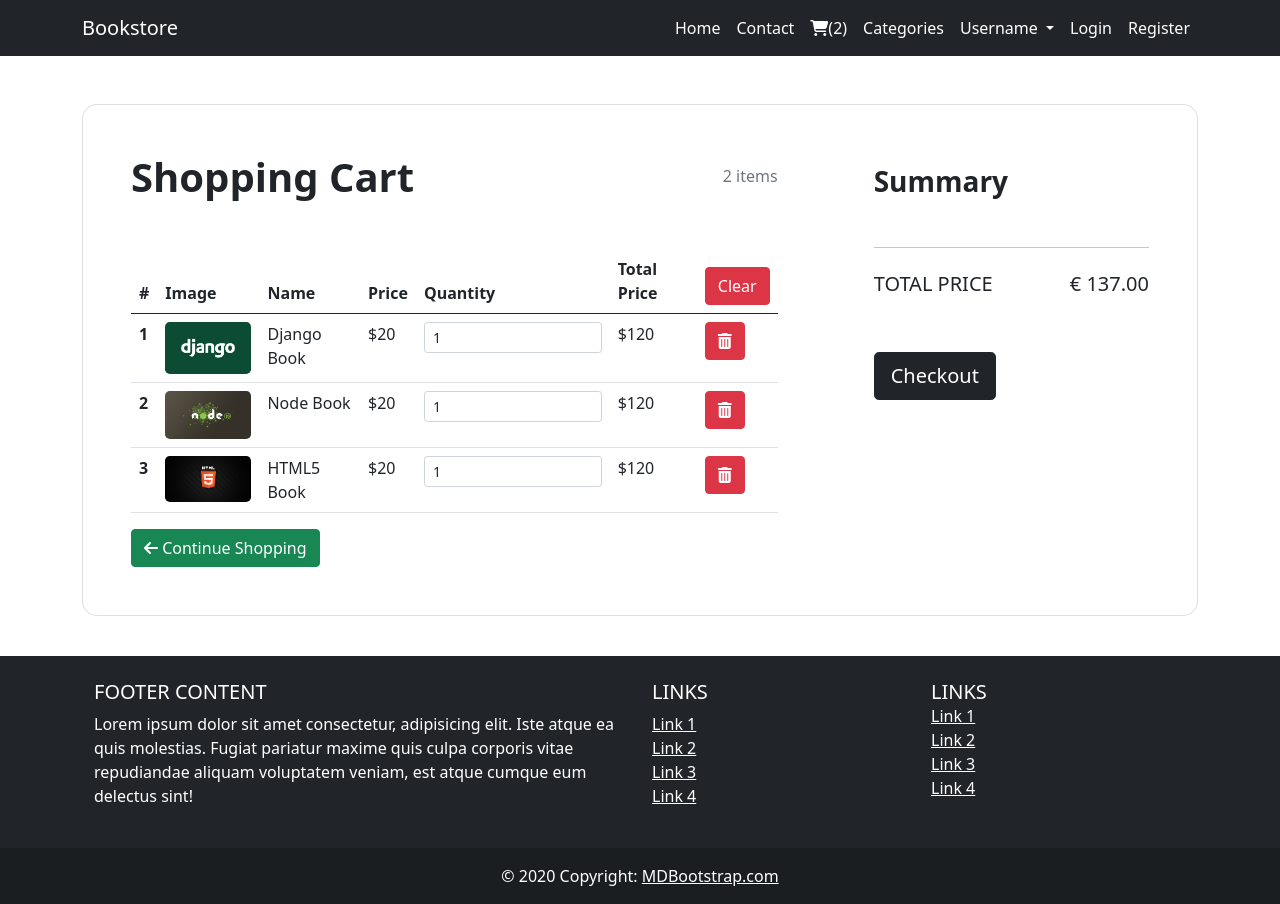
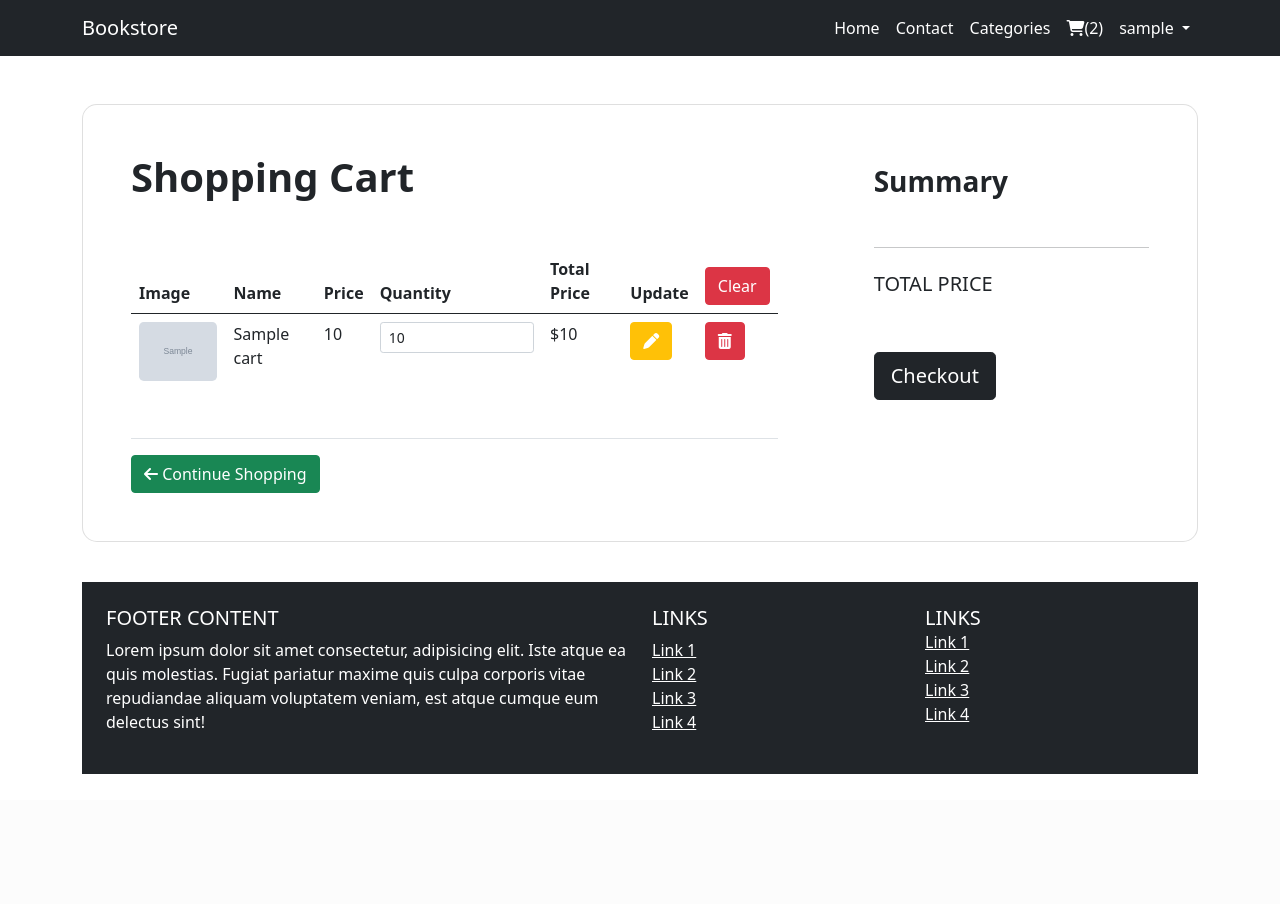
Before and after one commit to congsu1408/Book-Store, a PHP site: page /bookstore/shopping/cart.php in a window 1280 px wide. After the commit the page ends 774 px from the top, so only its background shows below. Run offline with PHP 8.4, Linux system fonts and the light colour scheme; the visitor is signed in with stand-in values (Sample User, id 1); tables that the repository leaves empty or names only in its code hold one stand-in row (values such as "Sample post"); grey boxes marked "Sample" are stand-in pictures; some libraries are stand-ins or nearby versions.

Commit message:
feat: showing Products in Cart

```diff
--- a/index.php
+++ b/index.php
@@ -15,7 +15,7 @@ require "includes/header.php" ?>
                     <img height="213px" class="card-img-top" src="images/<?php echo $product->image ?>">
                     <div class="card-body" >
                         <h5 class="d-inline"><b><?php echo $product->name ?></b> </h5>
-                        <h5 class="d-inline"><div class="text-muted d-inline"><?php echo $product->price ?></div></h5>
+                        <h5 class="d-inline"><div class="text-muted d-inline"><?php echo $product->price ?>$</div></h5>
                         <p><?php echo substr($product->description,0,120) ?></p>
                          <a href="<?php echo APPURL ?>/shopping/single.php?id=<?php echo $product->id ?>"  class="btn btn-primary w-100 rounded my-2"> More<i class="fas fa-arrow-right"></i> </a>
 
--- a/shopping/cart.php
+++ b/shopping/cart.php
@@ -1,65 +1,16 @@
-<!doctype html>
-<html lang="en">
-  <head>
-    <!-- Required meta tags -->
-    <meta charset="utf-8">
-    <meta name="viewport" content="width=device-width, initial-scale=1">
+<?php require"../includes/header.php" ?>
+<?php require"../config/config.php" ?>
+<?php
+    $products = $conn->query("SELECT * FROM cart WHERE user_id = '$_SESSION[id]' ");
+    $products->execute();
 
-    <!-- Bootstrap CSS -->
-    <link href="https://cdn.jsdelivr.net/npm/bootstrap@5.0.2/dist/css/bootstrap.min.css" rel="stylesheet" integrity="sha384-EVSTQN3/azprG1Anm3QDgpJLIm9Nao0Yz1ztcQTwFspd3yD65VohhpuuCOmLASjC" crossorigin="anonymous">
-    <script src="https://kit.fontawesome.com/5c5946fe44.js" crossorigin="anonymous"></script>
-    <title>Bookstore</title>
-  </head>
-  <body>
+    $allProduccts = $products->fetchAll(PDO::FETCH_OBJ);
 
-    <nav class="navbar navbar-expand-lg navbar-light bg-dark" >
-    <div class="container" style="margin-top: none">
-        <a class="navbar-brand  text-white" href="#">Bookstore</a>
-        <button class="navbar-toggler" type="button" data-bs-toggle="collapse" data-bs-target="#navbarSupportedContent" aria-controls="navbarSupportedContent" aria-expanded="false" aria-label="Toggle navigation">
-        <span class="navbar-toggler-icon"></span>
-        </button>
-        <div class="collapse navbar-collapse" id="navbarSupportedContent">
-        <!-- <form class="d-flex">
-            <input class="form-control me-2" type="search" placeholder="Search" aria-label="Search">
-            <button class="btn btn-outline-success" type="submit">Search</button>
-        </form> -->
-        <ul class="navbar-nav ms-auto mb-2 mb-lg-0">
-            <li class="nav-item">
-            <a class="nav-link active  text-white" aria-current="page" href="#">Home</a>
-            </li>
-            <li class="nav-item ">
-            <a class="nav-link  text-white" href="http://localhost/bookstore/contact.php">Contact</a>
-            </li>
-            <li class="nav-item">
-            <a class="nav-link active  text-white" aria-current="page" href="http://localhost/bookstore/shopping/cart.php"><i class="fas fa-shopping-cart"></i>(2)</a>
-            </li>
-            <li class="nav-item">
-            <a class="nav-link active  text-white" aria-current="page" href="http://localhost/bookstore/categories/index.php">Categories</a>
-            </li>
-            <li class="nav-item dropdown">
-            <a class="nav-link dropdown-toggle  text-white" href="#" id="navbarDropdown" role="button" data-bs-toggle="dropdown" aria-expanded="false">
-                Username
-            </a>
-            <ul class="dropdown-menu" aria-labelledby="navbarDropdown">
-                <li><a class="dropdown-item" href="#">Action</a></li>
-                <li><a class="dropdown-item" href="#">Another action</a></li>
-                <li><hr class="dropdown-divider"></li>
-                <li><a class="dropdown-item" href="#">Something else here</a></li>
-            </ul>
-            </li>
-            <li class="nav-item">
-                <a class="nav-link  text-white" href="#">Login</a>
-            </li>
-            <li class="nav-item">
-                <a class="nav-link  text-white" href="#">Register</a>
-            </li>
-        </ul>
 
-        </div>
-    </div>
-    </nav>
 
-    <div class="container">
+
+?>
+
     <div class="row d-flex justify-content-center align-items-center h-100 mt-5 mt-5">
       <div class="col-12">
         <div class="card card-registration card-registration-2" style="border-radius: 15px;">
@@ -69,65 +20,41 @@
                 <div class="p-5">
                   <div class="d-flex justify-content-between align-items-center mb-5">
                     <h1 class="fw-bold mb-0 text-black">Shopping Cart</h1>
-                    <h6 class="mb-0 text-muted">2 items</h6>
                   </div>
 
 
                   <table class="table" height="190" >
                     <thead>
                       <tr>
-                        <th scope="col">#</th>
                         <th scope="col">Image</th>
                         <th scope="col">Name</th>
                         <th scope="col">Price</th>
                         <th scope="col">Quantity</th>
                         <th scope="col">Total Price</th>
+                        <th scope="col">Update</th>
                         <th scope="col"><a href="#" class="btn btn-danger text-white">Clear</a></th>
                       </tr>
                     </thead>
                     <tbody>
+                    <?php foreach($allProduccts as $product): ?>
                       <tr class="mb-4">
-                        <th scope="row">1</th>
                         <td><img width="100" height="100"
-                        src="../images/django.png"
+                        src="../images/<?php echo$product->pro_image; ?>"
                         class="img-fluid rounded-3" alt="Cotton T-shirt">
                         </td>
-                        <td>Django Book</td>
-                        <td>$20</td>
-                        <td><input id="form1" min="1" name="quantity" value="1" type="number"
-                        class="form-control form-control-sm" /></td>
-                        <td>$120</td>
-                        <td><a href="#" class="btn btn-danger text-white"><i class="fas fa-trash-alt"></i> </a></td>
+                        <td><?php echo $product->pro_name; ?></td>
+                        <td class="pro_price"><?php echo $product->pro_price; ?></td>
+                        <td><input id="form1" min="1" name="quantity" value="<?php echo $product->pro_amount; ?>" type="number"
+                        class="form-control form-control-sm pro_amount" /></td>
+                        <td class="total_price">$<?php echo $product->pro_price; ?></td>
+                        <td><button href="#" class="btn btn-warning text-white"><i class="fas fa-pen"></i> </button></td>
+
+                        <td><button href="#" class="btn btn-danger text-white"><i class="fas fa-trash-alt"></i> </button></td>
                       </tr>
-                      <tr>
-                        <th scope="row">2</th>
-                        <td><img width="100" height="100"
-                        src="../images/node.png"
-                        class="img-fluid rounded-3" alt="Cotton T-shirt">
-                        </td>
-                        <td>Node Book</td>
-                        <td>$20</td>
-                        <td><input id="form1" min="1" name="quantity" value="1" type="number"
-                        class="form-control form-control-sm" /></td>
-                        <td>$120</td>
-                        <td><a href="#" class="btn btn-danger text-white"><i class="fas fa-trash-alt"></i> </a></td>
-                      </tr>
-                      <tr>
-                        <th scope="row">3</th>
-                        <td><img width="100" height="100"
-                        src="../images/html5.jpg"
-                        class="img-fluid rounded-3" alt="Cotton T-shirt">
-                        </td>
-                        <td>HTML5 Book</td>
-                        <td>$20</td>
-                        <td><input id="form1" min="1" name="quantity" value="1" type="number"
-                        class="form-control form-control-sm" /></td>
-                        <td>$120</td>
-                        <td><a href="#" class="btn btn-danger text-white"><i class="fas fa-trash-alt"></i> </a></td>
-                      </tr>
+                    <?php endforeach; ?>
                     </tbody>
                   </table>
-                  <a href="#" class="btn btn-success text-white"><i class="fas fa-arrow-left"></i>  Continue Shopping</a>
+                  <a href="<?php echo APPURL; ?>" class="btn btn-success text-white"><i class="fas fa-arrow-left"></i>  Continue Shopping</a>
                 </div>
               </div>
               <div class="col-lg-4 bg-grey">
@@ -139,7 +66,7 @@
 
                   <div class="d-flex justify-content-between mb-5">
                     <h5 class="text-uppercase">Total price</h5>
-                    <h5>€ 137.00</h5>
+                    <h5 class="full_price"></h5>
                   </div>
 
                   <button type="button" class="btn btn-dark btn-block btn-lg"
@@ -152,82 +79,71 @@
         </div>
 
       </div>
+    </div>
+<?php require"../includes/footer.php" ?>
 
-    </div>
-  </div>
+<script>
+    $(document).ready(function(){
 
-    <footer class="bg-dark text-white text-center text-lg-start" style="margin-top: 40px">
-        <!-- Grid container -->
-        <div class="container p-4">
-            <!--Grid row-->
-            <div class="row">
-            <!--Grid column-->
-            <div class="col-lg-6 col-md-12 mb-4 mb-md-0">
-                <h5 class="text-uppercase">Footer Content</h5>
+        $(".pro_amount").mouseup(function () {
 
-                <p>
-                Lorem ipsum dolor sit amet consectetur, adipisicing elit. Iste atque ea quis
-                molestias. Fugiat pariatur maxime quis culpa corporis vitae repudiandae aliquam
-                voluptatem veniam, est atque cumque eum delectus sint!
-                </p>
-            </div>
-            <!--Grid column-->
+            var $el = $(this).closest('tr');
 
-            <!--Grid column-->
-            <div class="col-lg-3 col-md-6 mb-4 mb-md-0">
-                <h5 class="text-uppercase">Links</h5>
 
-                <ul class="list-unstyled mb-0">
-                <li>
-                    <a href="#!" class="text-white">Link 1</a>
-                </li>
-                <li>
-                    <a href="#!" class="text-white">Link 2</a>
-                </li>
-                <li>
-                    <a href="#!" class="text-white">Link 3</a>
-                </li>
-                <li>
-                    <a href="#!" class="text-white">Link 4</a>
-                </li>
-                </ul>
-            </div>
-            <!--Grid column-->
 
-            <!--Grid column-->
-            <div class="col-lg-3 col-md-6 mb-4 mb-md-0">
-                <h5 class="text-uppercase mb-0">Links</h5>
+            var pro_amount = $el.find(".pro_amount").val();
+            var pro_price = $el.find(".pro_price").html();
 
-                <ul class="list-unstyled">
-                <li>
-                    <a href="#!" class="text-white">Link 1</a>
-                </li>
-                <li>
-                    <a href="#!" class="text-white">Link 2</a>
-                </li>
-                <li>
-                    <a href="#!" class="text-white">Link 3</a>
-                </li>
-                <li>
-                    <a href="#!" class="text-white">Link 4</a>
-                </li>
-                </ul>
-            </div>
-            <!--Grid column-->
-            </div>
-            <!--Grid row-->
-        </div>
-        <!-- Grid container -->
+            var total = pro_amount * pro_price;
+            $el.find(".total_price").html("");
 
-        <!-- Copyright -->
-        <div class="text-center p-3" style="background-color: rgba(0, 0, 0, 0.2);">
-            © 2020 Copyright:
-            <a class="text-white" href="https://mdbootstrap.com/">MDBootstrap.com</a>
-        </div>
-        <!-- Copyright -->
-        </footer>
-        <script src="https://cdn.jsdelivr.net/npm/@popperjs/core@2.9.2/dist/umd/popper.min.js" integrity="" crossorigin="anonymous"></script>
-        <script src="https://cdn.jsdelivr.net/npm/bootstrap@5.0.2/dist/js/bootstrap.min.js" integrity="" crossorigin="anonymous"></script>
-  </body>
+            $el.find(".total_price").append(total+'$');
 
-</html>
+/*
+            $(".btn-update").on('click', function(e) {
+
+                var id = $(this).val();
+
+
+                $.ajax({
+                    type: "POST",
+                    url: "update-item.php",
+                    data: {
+                        update: "update",
+                        id: id,
+                        product_amount: pro_amount
+                    },
+
+                    success: function() {
+                        // alert("done");
+                        reload();
+                    }
+                })
+            });
+
+            */
+            fetch();
+        });
+
+        fetch();
+
+        function fetch() {
+
+            setInterval(function () {
+                var sum = 0.0;
+                $('.total_price').each(function()
+                {
+                    sum += parseFloat($(this).text());
+                });
+                $(".full_price").html(sum+"$");
+            }, 4000);
+        }
+
+        /*function reload() {
+
+
+            $("body").load("cart.php")
+
+        }*/
+    });
+</script>
```
Also changed, not shown: shopping/single.php (+20 -13 lines).
